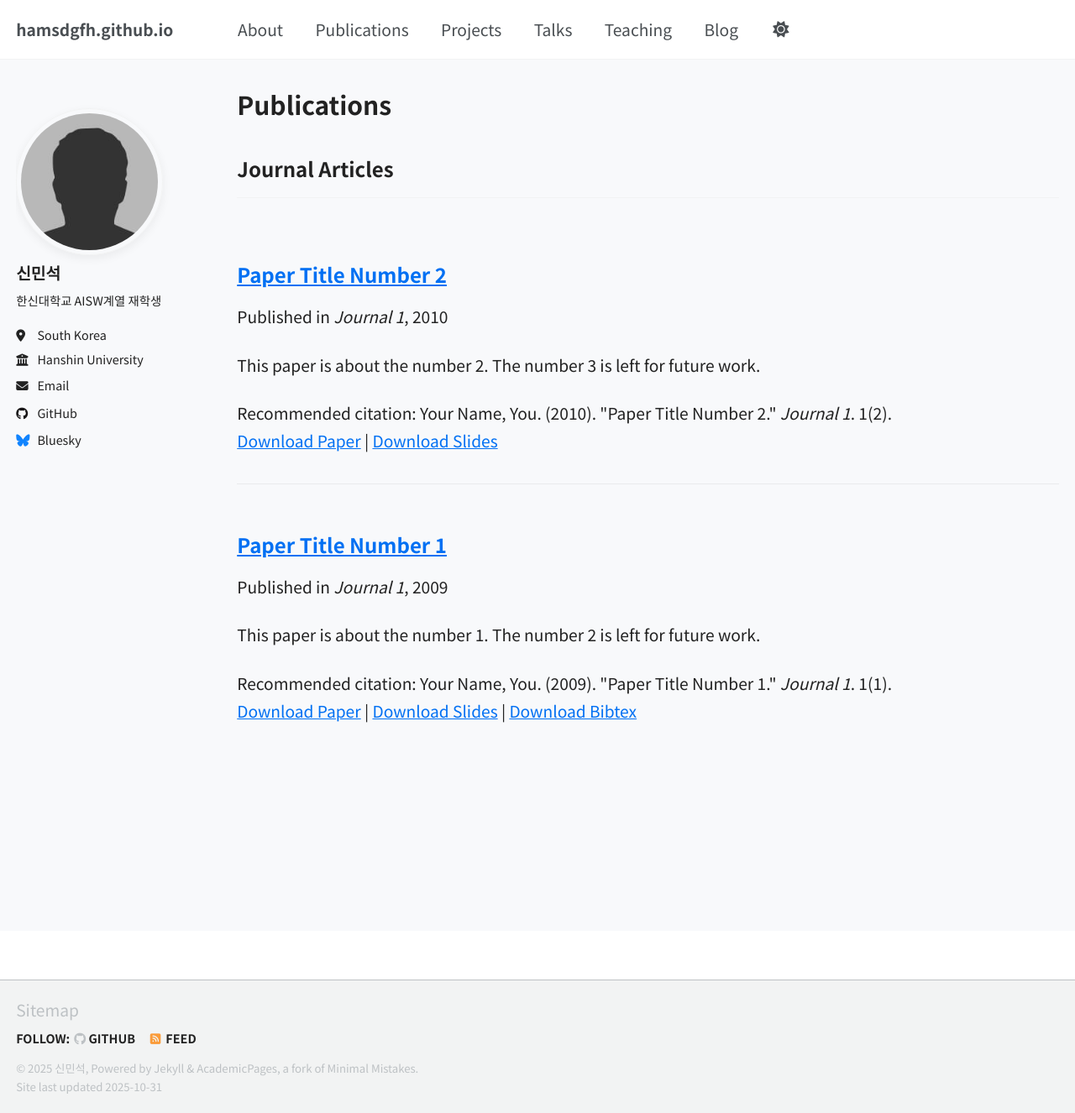
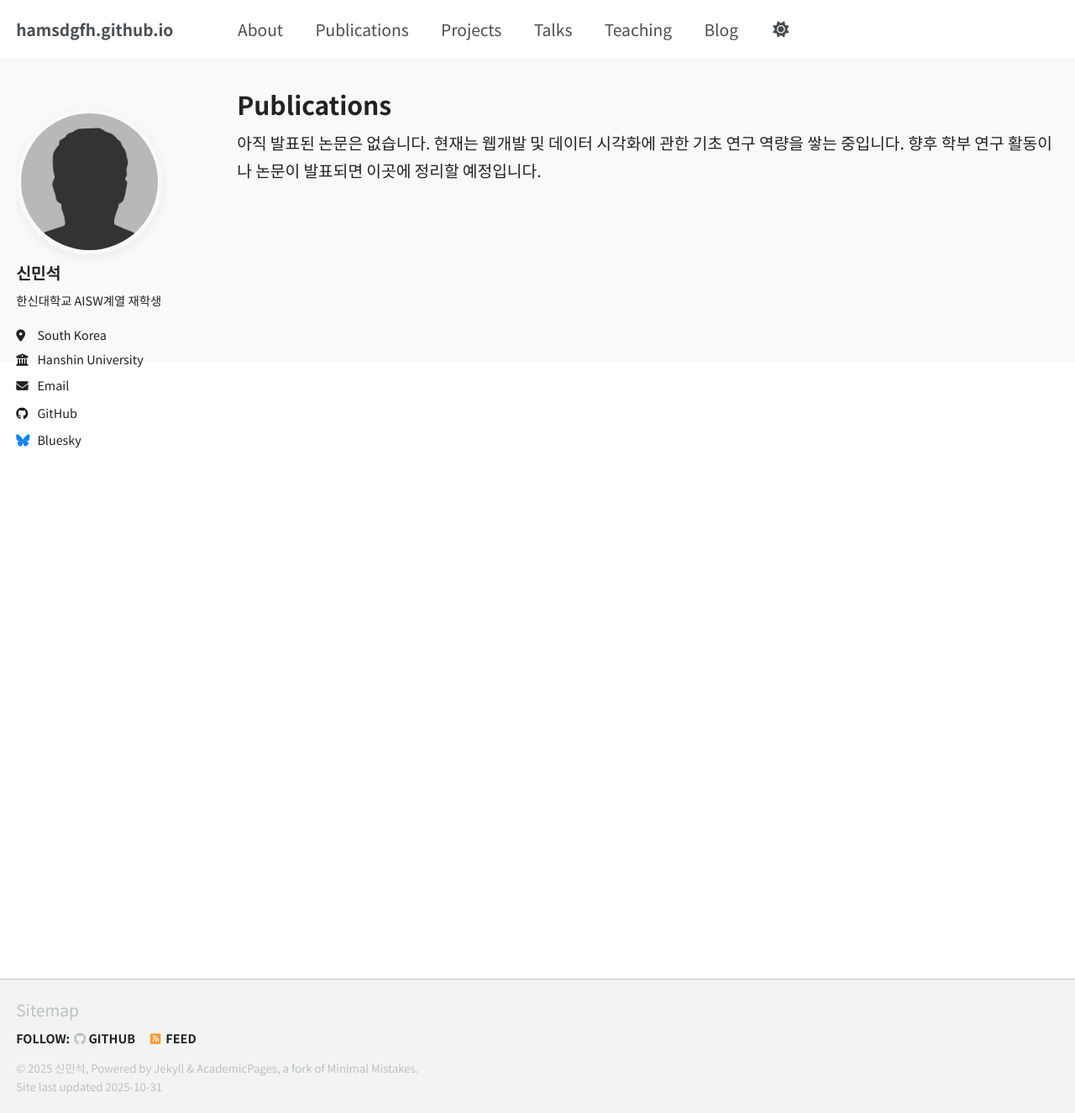
Before and after one commit to hamsdgfh/hamsdgfh.github.io, a Jekyll site: the page built from _pages/publications.html, in a window 1280 px wide and 1326 px high. Shown: the whole window at 84% size. Built offline with Jekyll 4.4.1, drawn with Linux system fonts in a browser that asks for light colours; a script that is not in the unit is left out.

Commit message:
Update publications.html

```diff
--- a/_pages/publications.html
+++ b/_pages/publications.html
@@ -5,29 +5,6 @@ permalink: /publications/
 author_profile: true
 ---
 
-{% if site.author.googlescholar %}
-  <div class="wordwrap">You can also find my articles on <a href="{{site.author.googlescholar}}">my Google Scholar profile</a>.</div>
-{% endif %}
-
-{% include base_path %}
-
-<!-- New style rendering if publication categories are defined -->
-{% if site.publication_category %}
-  {% for category in site.publication_category  %}
-    {% assign title_shown = false %}
-    {% for post in site.publications reversed %}
-      {% if post.category != category[0] %}
-        {% continue %}
-      {% endif %}
-      {% unless title_shown %}
-        <h2>{{ category[1].title }}</h2><hr />
-        {% assign title_shown = true %}
-      {% endunless %}
-      {% include archive-single.html %}
-    {% endfor %}
-  {% endfor %}
-{% else %}
-  {% for post in site.publications reversed %}
-    {% include archive-single.html %}
-  {% endfor %}
-{% endif %}
+아직 발표된 논문은 없습니다.
+현재는 웹개발 및 데이터 시각화에 관한 기초 연구 역량을 쌓는 중입니다.
+향후 학부 연구 활동이나 논문이 발표되면 이곳에 정리할 예정입니다.
```
